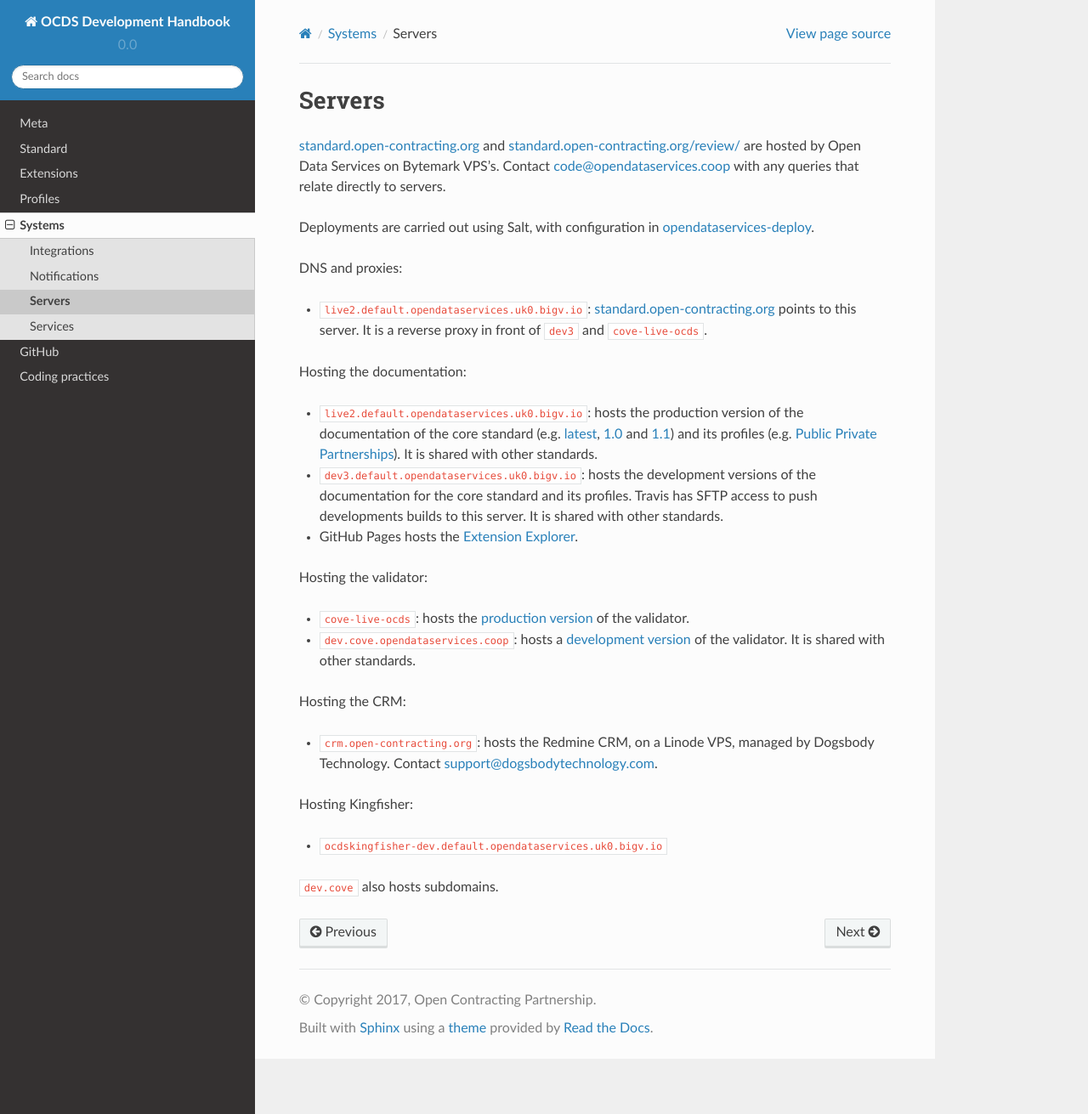
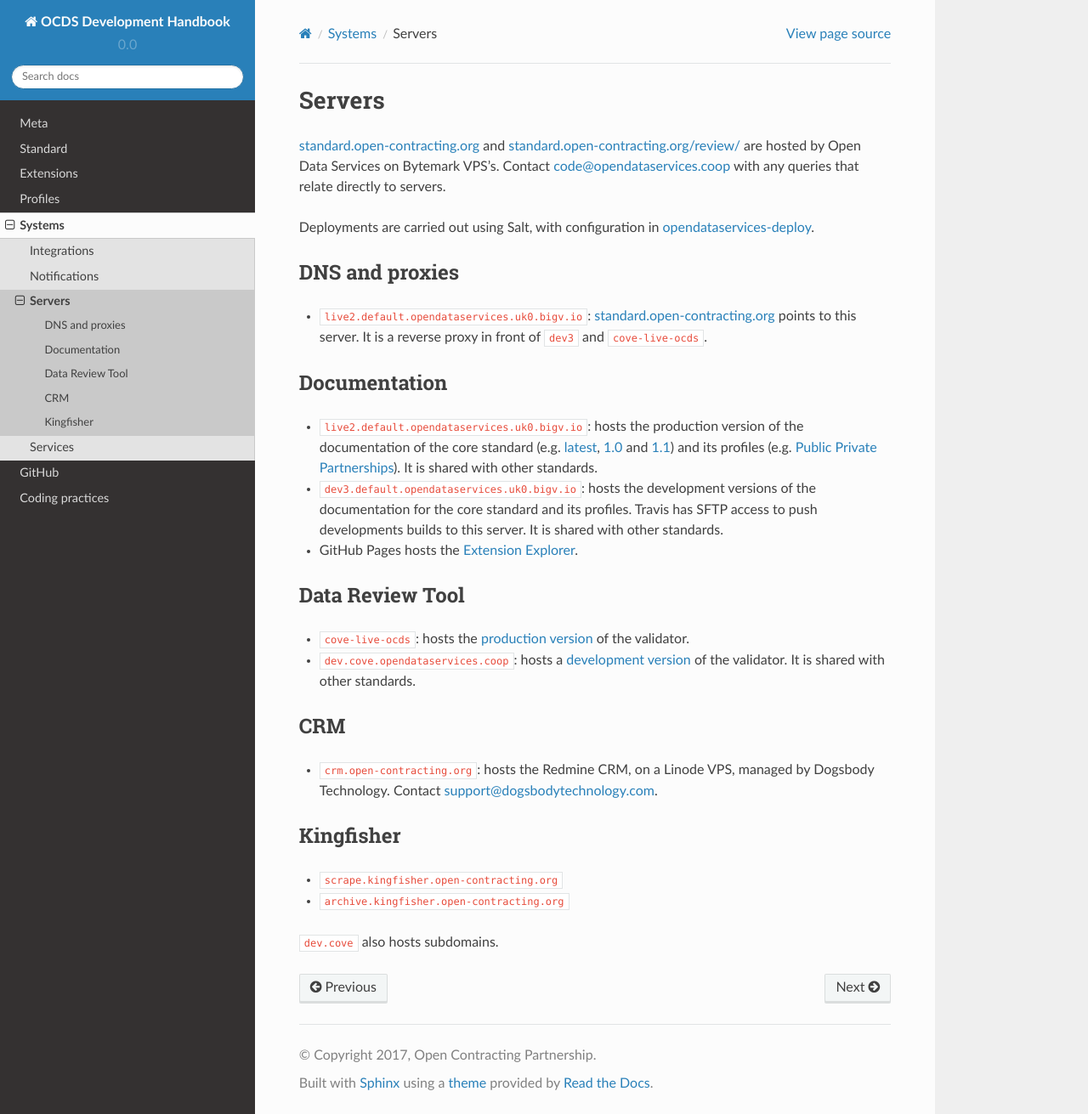
Before and after one commit to open-contracting/standard-development-handbook, a Sphinx documentation site: the page built from docs/systems/servers.md, in a window 1280 px wide and 1311 px high. Shown: the whole window at 85% size. Built offline with Sphinx 7.4.7 and the Read the Docs theme 2.0.0, drawn with Linux system fonts in a browser that asks for light colours.

Commit message:
Add Kingfisher hostname

```diff
--- a/docs/systems/servers.md
+++ b/docs/systems/servers.md
@@ -4,27 +4,28 @@
 
 Deployments are carried out using Salt, with configuration in [opendataservices-deploy](https://github.com/OpenDataServices/opendataservices-deploy).
 
-DNS and proxies:
+## DNS and proxies
 
 * `live2.default.opendataservices.uk0.bigv.io`: [standard.open-contracting.org](http://standard.open-contracting.org/) points to this server. It is a reverse proxy in front of `dev3` and `cove-live-ocds`.
 
-Hosting the documentation:
+## Documentation
 
 * `live2.default.opendataservices.uk0.bigv.io`: hosts the production version of the documentation of the core standard (e.g. [latest](http://standard.open-contracting.org/latest/), [1.0](http://standard.open-contracting.org/1.0/) and [1.1](http://standard.open-contracting.org/1.1/)) and its profiles (e.g. [Public Private Partnerships](http://standard.open-contracting.org/profiles/ppp/latest/en/)). It is shared with other standards.
 * `dev3.default.opendataservices.uk0.bigv.io`: hosts the development versions of the documentation for the core standard and its profiles. Travis has SFTP access to push developments builds to this server. It is shared with other standards.
 * GitHub Pages hosts the [Extension Explorer](https://extensions.open-contracting.org/).
 
-Hosting the validator:
+## Data Review Tool
 
 * `cove-live-ocds`: hosts the [production version](http://standard.open-contracting.org/review/) of the validator.
 * `dev.cove.opendataservices.coop`: hosts a [development version](http://dev.cove.opendataservices.coop/review/) of the validator. It is shared with other standards.
 
-Hosting the CRM:
+## CRM
 
 * `crm.open-contracting.org`: hosts the Redmine CRM, on a Linode VPS, managed by Dogsbody Technology. Contact [support@dogsbodytechnology.com](mailto:support@dogsbodytechnology.com).
 
-Hosting Kingfisher:
+## Kingfisher
 
-* `ocdskingfisher-dev.default.opendataservices.uk0.bigv.io`
+* `scrape.kingfisher.open-contracting.org`
+* `archive.kingfisher.open-contracting.org`
 
 `dev.cove` also hosts subdomains.
```
